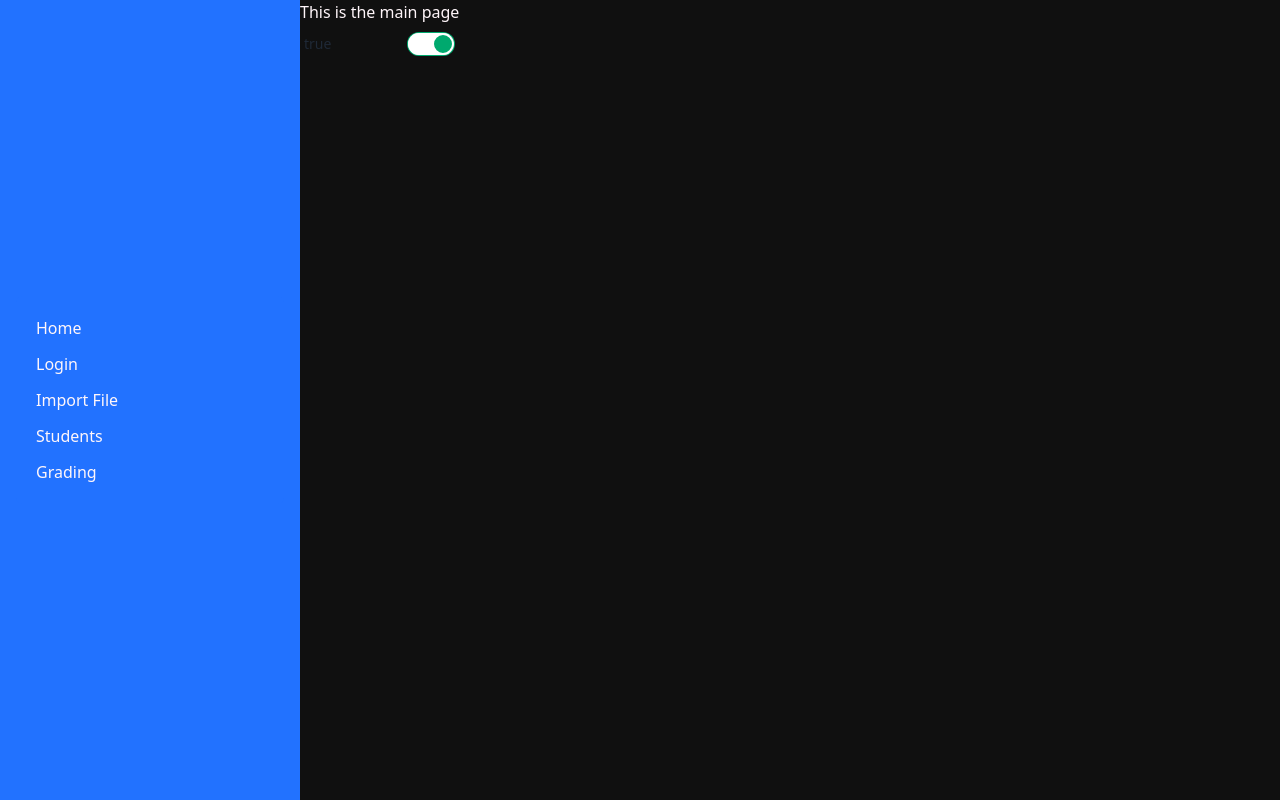
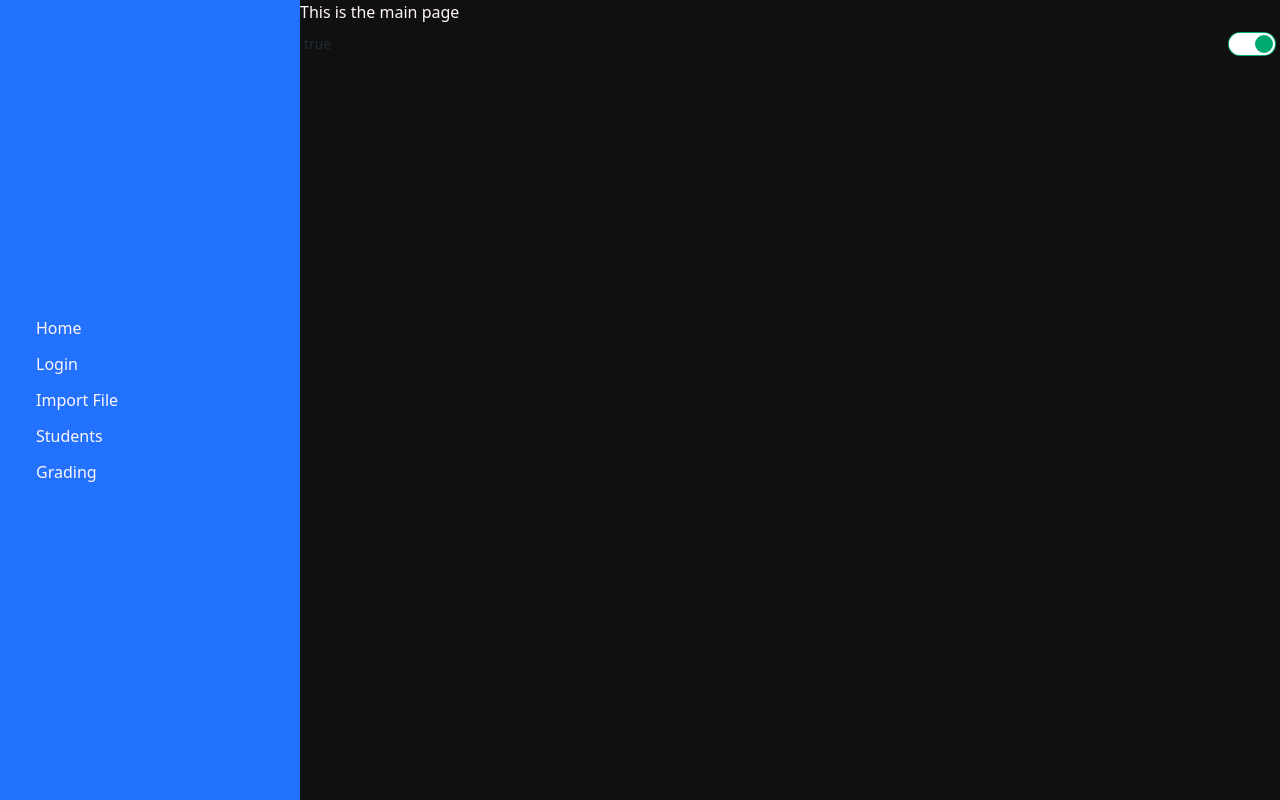
Before and after one commit to JinPlanter/Pharma-Assist, a Next.js app: page / in a window 1280 px wide. Built offline with nearby package versions, Linux system fonts and the light colour scheme.

Commit message:
fix child component not growing to full screen width

```diff
--- a/app/layout.js
+++ b/app/layout.js
@@ -12,11 +12,11 @@ export const metadata = {
 
 export default function RootLayout({ children }) {
   return (
-    <html lang="en" className="h-screen">
+    <html lang="en" className="">
       <body className="{inter.className}">
-        <div className="flex h-screen">
+        <div className="flex h-screen w-screen ">
           <Navigation />
-          <div>{children}</div>
+          <div className="flex-grow">{children}</div>
         </div>
       </body>
     </html>
```
